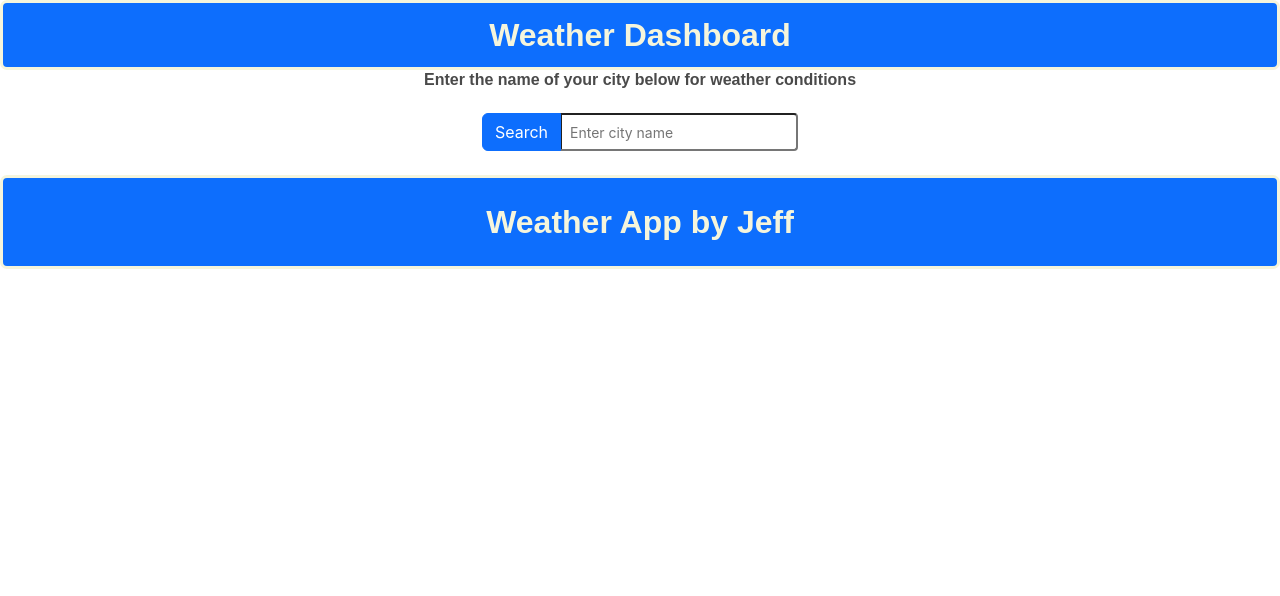
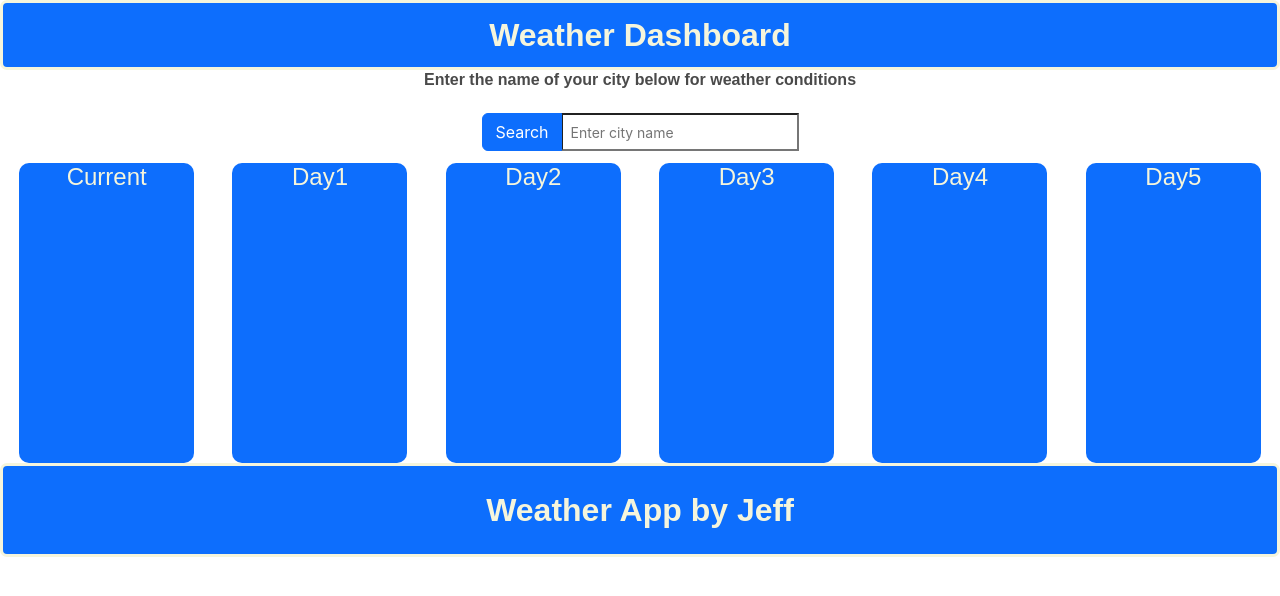
Before and after one commit to Reptartheman/Weather-you-like-it-or-not, a plain HTML site: page index.html in a window 1280 px wide. Drawn offline with nearby package versions, Linux system fonts and the light colour scheme; a web font is replaced by a local one.

Commit message:
addedDayGrid

```diff
--- a/Assets/script.js
+++ b/Assets/script.js
@@ -9,15 +9,19 @@ const currentWeather = document.getElementById("currentWeather");
 $(".btn").click(function(){
     let searchBarText = $("#searchbar").val();
     localStorage.setItem("searchBarText",searchBarText);
+    let weather = fetchData(searchBarText);
+    let newButton = $(".newButton").append(`<button>${searchBarText}</button>`)
+    newButton = $("#searchbar").val();
+    /* newButton = $(".newButton").addClass("btn btn-primary"); */
+    let DayOne = $(`<p>Temperature: ${citydata.list[8].main.temp}</p>`).appendTo("#Day")
+});
 
-    let weather = fetchData(searchBarText);
+//next part is to get a new button to display weather data.
 
-   // currentConditions(weather);
-/*     const dataFetch = `https://api.openweathermap.org/data/2.5/weather?q=${searchBarText}&appid=${apiKey}`
-    fetch(dataFetch)
-    .then(response => response.json())
-    .then(data => console.log(data)) */
-});
+function previousCity(){
+
+}
+
 
 function fetchData(searchBarText){
     const dataFetch = `https://api.openweathermap.org/data/2.5/weather?q=${searchBarText}&appid=${apiKey}`
@@ -45,7 +49,8 @@ function fetchData(searchBarText){
     <h5> Temperature: ${citydata.list[0].main.temp}</h5>
     <h5> Wind: ${citydata.list[0].wind.speed}</h5> <h5> Humidity: ${citydata.list[0].main.humidity}</h5>
     <h3> 5-Day Forecast: </h3> <h5> Temperature: ${citydata.list[8].main.temp}</h5>
-
+    <h5> Humidity: ${citydata.list[8].main.humidity}</h5>
+    <h5> Wind: ${citydata.list[8].wind.speed}</h5>
 
 
     </div>`
@@ -59,6 +64,7 @@ function fetchData(searchBarText){
     // console.log(citydata);
    // currentWeather.textContent =
 }
+
 
 
 
--- a/Assets/style.css
+++ b/Assets/style.css
@@ -20,11 +20,46 @@
 
 .grid-container{
     display: grid;
+    grid-template-columns: repeat(6, 2fr);
 }
 
-.table{
-    width: 100%;
+.grid-container h2{
+    font-size: x-large;
+    text-align: center;
 }
+
+
+.item{
+    justify-self: center;
+    width: 175px;
+    height: 300px;
+}
+
+
+#currentWeather{
+    background-color: #0d6efd;
+    color: beige;
+    font-family: var(--fontgroup);
+    border-radius: 10px;
+}
+
+#Day{
+    background-color: #0d6efd;
+    color: beige;
+    font-family: var(--fontgroup);
+    border-radius: 10px;
+}
+
+
+.newButton{
+
+}
+
+
+
+
+
+
 
 .input-group{
     display: flex;
@@ -42,10 +77,10 @@
     font-size:medium
 }
 
-.placeholders{
+/* .placeholders{
     display: flex;
     justify-content: space-around;
-}
+} */
 
 .footer{
     display: flex;
@@ -62,7 +97,7 @@
     color: beige;
 }
 
-#fivedayforecast{
+/* #fivedayforecast{
     text-align: center;
 
-}
+} */
--- a/index.html
+++ b/index.html
@@ -1,31 +1,41 @@
 <!DOCTYPE html>
 <html lang="en">
+
 <head>
   <meta charset="UTF-8">
   <meta http-equiv="X-UA-Compatible" content="IE=edge">
   <meta name="viewport" content="width=device-width, initial-scale=1.0">
   <title>Weather, you like it or not.</title>
-    <link href="https://cdn.jsdelivr.net/npm/bootstrap@5.3.0-alpha1/dist/css/bootstrap.min.css" rel="stylesheet" integrity="sha384-GLhlTQ8iRABdZLl6O3oVMWSktQOp6b7In1Zl3/Jr59b6EGGoI1aFkw7cmDA6j6gD" crossorigin="anonymous">
+  <link href="https://cdn.jsdelivr.net/npm/bootstrap@5.3.0-alpha1/dist/css/bootstrap.min.css" rel="stylesheet"
+    integrity="sha384-GLhlTQ8iRABdZLl6O3oVMWSktQOp6b7In1Zl3/Jr59b6EGGoI1aFkw7cmDA6j6gD" crossorigin="anonymous">
   <link rel="stylesheet" href="https://cdn.jsdelivr.net/npm/bulma@0.9.4/css/bulma.min.css">
-    <link rel="preconnect" href="https://fonts.googleapis.com"><link rel="preconnect" href="https://fonts.gstatic.com" crossorigin><link href="https://fonts.googleapis.com/css2?family=Signika+Negative&display=swap" rel="stylesheet">
+  <link rel="preconnect" href="https://fonts.googleapis.com">
+  <link rel="preconnect" href="https://fonts.gstatic.com" crossorigin>
+  <link href="https://fonts.googleapis.com/css2?family=Signika+Negative&display=swap" rel="stylesheet">
   <link rel="stylesheet" href="./Assets/style.css">
 
 </head>
+
 <body>
   <header>
     <nav class="navbar bg-primary" data-bs-theme="dark">Weather Dashboard</nav>
   </header>
-<main class="grid-container">
+  <main>
     <h2 id="headingsearch">Enter the name of your city below for weather conditions</h2>
 
     <div class="input-group mb-3 mt-5">
-        <button class="btn btn-primary" type="button">Search</button>
+      <form class="btn btn-primary" type="button">Search</form>
       <input id="searchbar" type="text" class="form-control-sm" placeholder="Enter city name">
+      <div class="newButton"></div>
     </div>
-     <div class="container mt-3">
-      <div id="currentWeather">
+    <div class="grid-container mt-3">
+      <div class="item" id="currentWeather"><h2>Current</h2></div>
+      <div class="item" id="Day"><h2>Day1</h2></div>
+      <div class="item" id="Day"><h2>Day2</h2></div>
+      <div class="item" id="Day"><h2>Day3</h2></div>
+      <div class="item" id="Day"><h2>Day4</h2></div>
+      <div class="item" id="Day"><h2>Day5</h2></div>
 
-      </div>
     </div>
 
     <div class="placeholders">
@@ -62,4 +72,5 @@
   <script src="https://code.jquery.com/jquery-3.5.1.min.js"></script>
   <script src="./Assets/script.js"></script>
 </body>
+
 </html>
```
Lines whose indentation alone changed are shown as unchanged.
